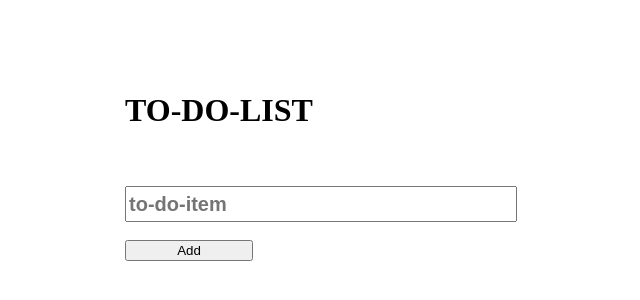
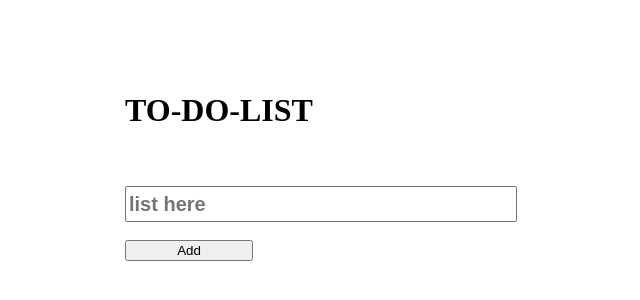
Before and after one commit to Yashaswini-K-P/To-do-list, a plain HTML site: page index.html in a window 1280 px wide. Shown: the part 226-526 px from the top of the page, 319-959 px from the left. Drawn offline with Linux system fonts and the light colour scheme.

Commit message:
Update index.html

```diff
--- a/index.html
+++ b/index.html
@@ -13,7 +13,7 @@
         <div class="row">
             <form>
                 <div class="input group">
-                    <input type="text" placeholder="to-do-item" id="box" style="width:30vw">
+                    <input type="text" placeholder="list here" id="box" style="width:30vw">
                 </div>
                 <br>
                 <div class="form group">
```
